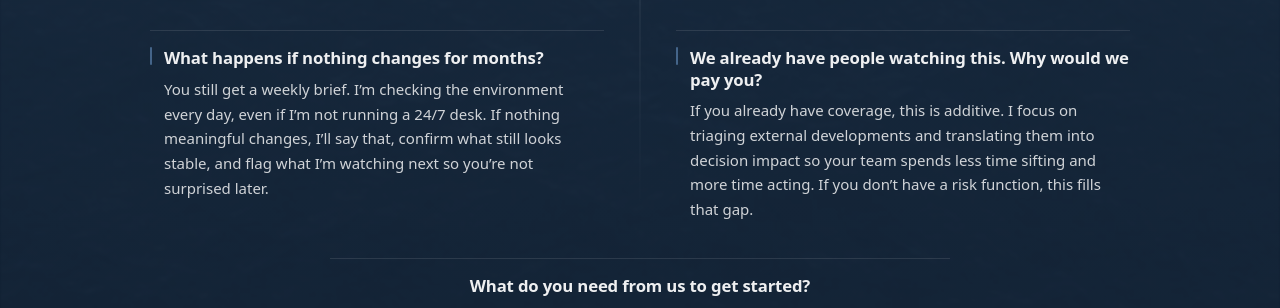
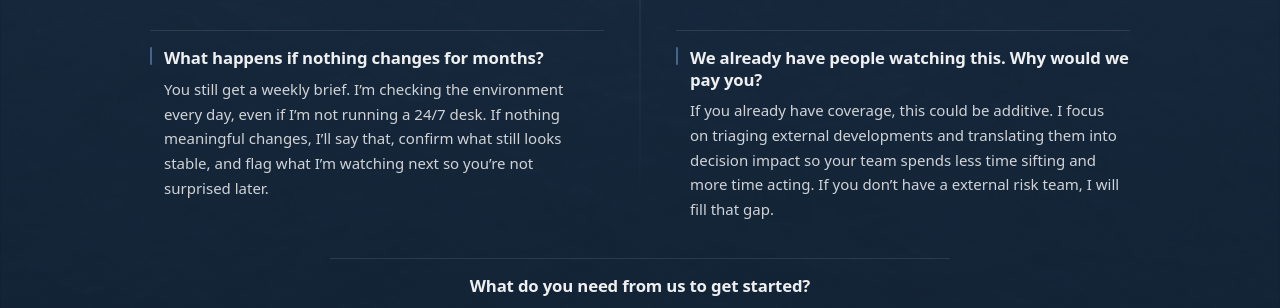
Before and after one commit to importrisk/import-risk-intelligence-site, a Jekyll site: the page built from method.html, in a window 1280 px wide and 900 px high, scrolled down 2159 px. Shown: the part 338-646 px from the top of the window. Built offline with Jekyll 4.4.1, drawn with Linux system fonts in a browser that asks for light colours.

Commit message:
Update method.html

```diff
--- a/method.html
+++ b/method.html
@@ -295,7 +295,7 @@ css: /method.css?v=100
     <div class="mp-faq-item" role="listitem">
       <h4 class="mp-q">We already have people watching this. Why would we pay you?</h4>
       <p class="mp-a">
-        If you already have coverage, this is additive. I focus on triaging external developments and translating them into decision impact so your team spends less time sifting and more time acting. If you don’t have a risk function, this fills that gap.
+        If you already have coverage, this could be additive. I focus on triaging external developments and translating them into decision impact so your team spends less time sifting and more time acting. If you don’t have a external risk team, I will fill that gap.
       </p>
     </div>
 
```
